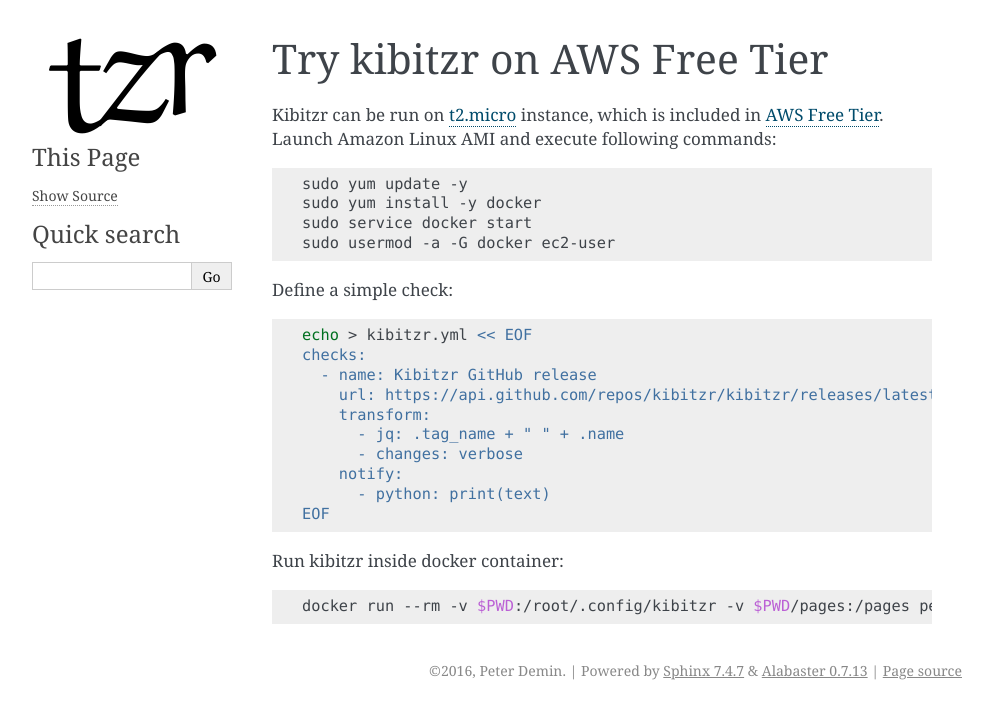
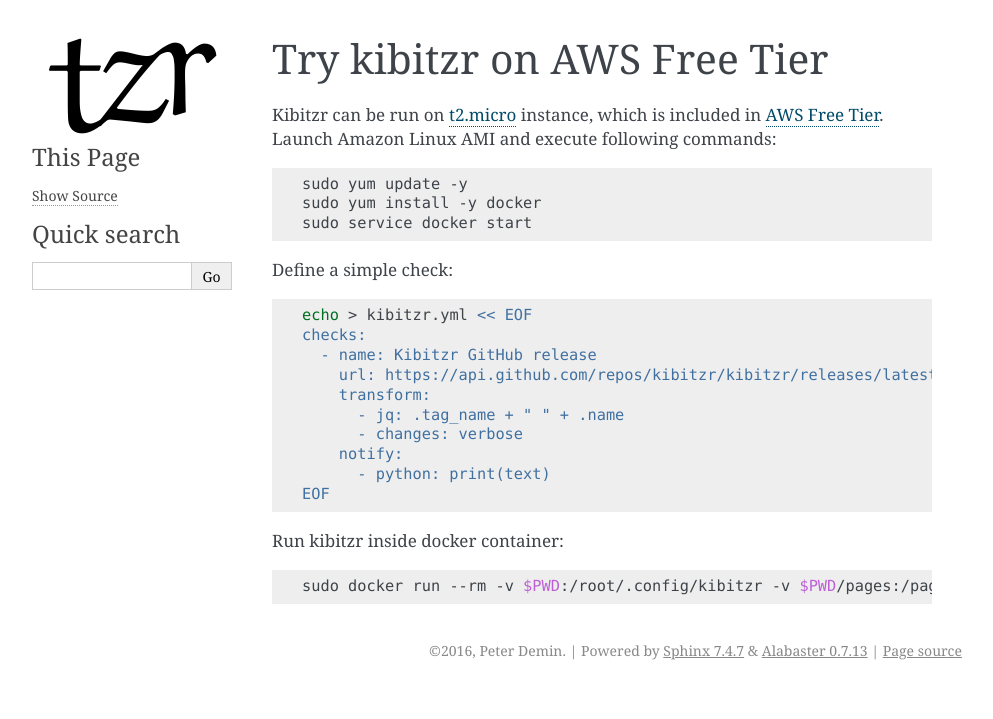
Before and after one commit to kibitzr/kibitzr, a Sphinx documentation site: the page built from docs/aws.rst, in a window 1280 px wide. Shown: the top 719 px of the page, without its empty margins (148-1141 px from the left). Built offline with Sphinx 7.4.7, drawn with Linux system fonts in a browser that asks for light colours; some of the changed lines change nothing that is shown.

Commit message:
Added Try in AWS docs

```diff
--- a/docs/aws.rst
+++ b/docs/aws.rst
@@ -10,7 +10,6 @@
     sudo yum update -y
     sudo yum install -y docker
     sudo service docker start
-    sudo usermod -a -G docker ec2-user
 
 Define a simple check:
 
@@ -31,8 +30,7 @@
 
 .. code-block:: shell
 
-    docker run --rm -v $PWD:/root/.config/kibitzr -v $PWD/pages:/pages peterdemin/kibitzr
-
+    sudo docker run --rm -v $PWD:/root/.config/kibitzr -v $PWD/pages:/pages peterdemin/kibitzr
 
 .. _t2.micro: https://aws.amazon.com/ec2/instance-types/
 .. _`AWS Free Tier`: https://aws.amazon.com/free
```
